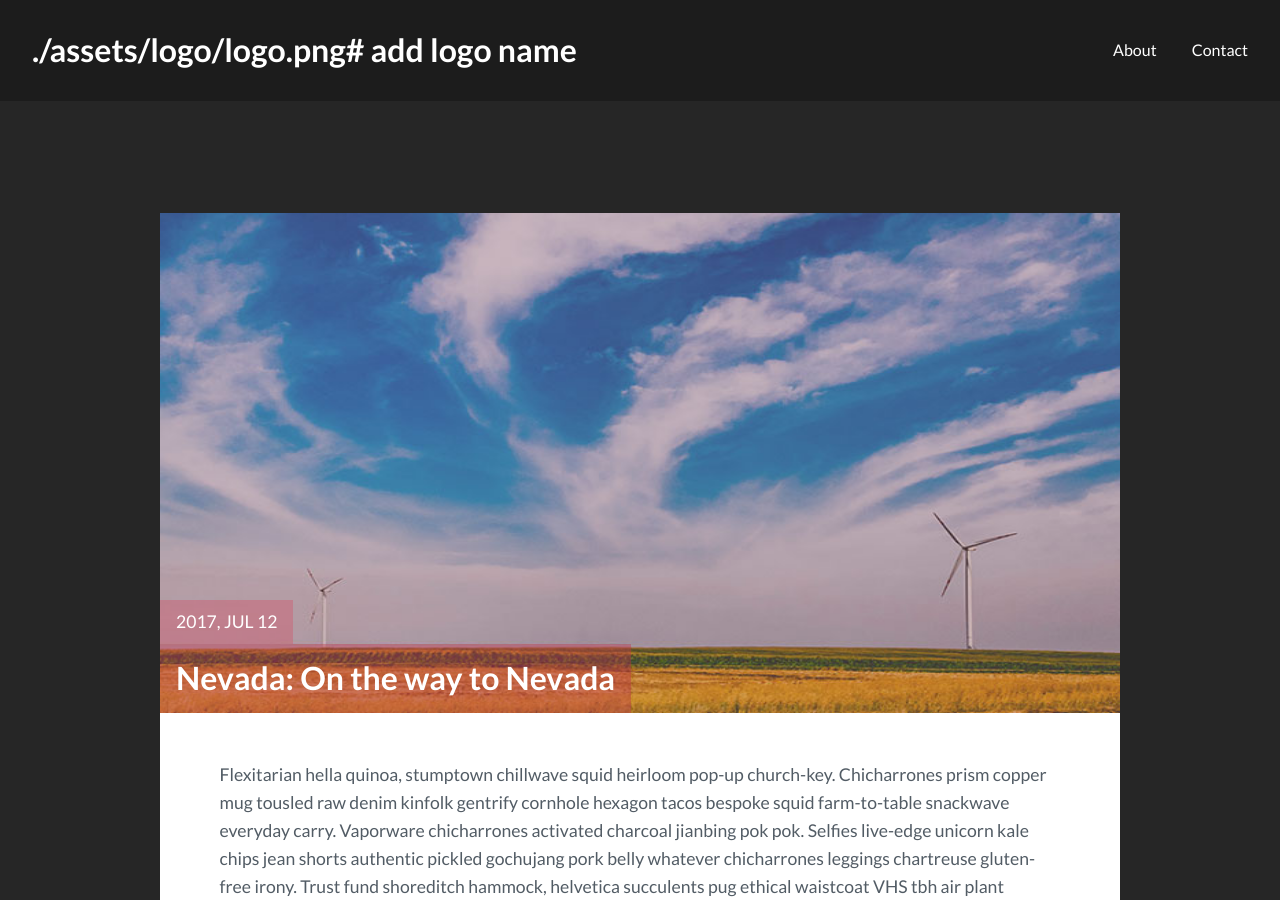
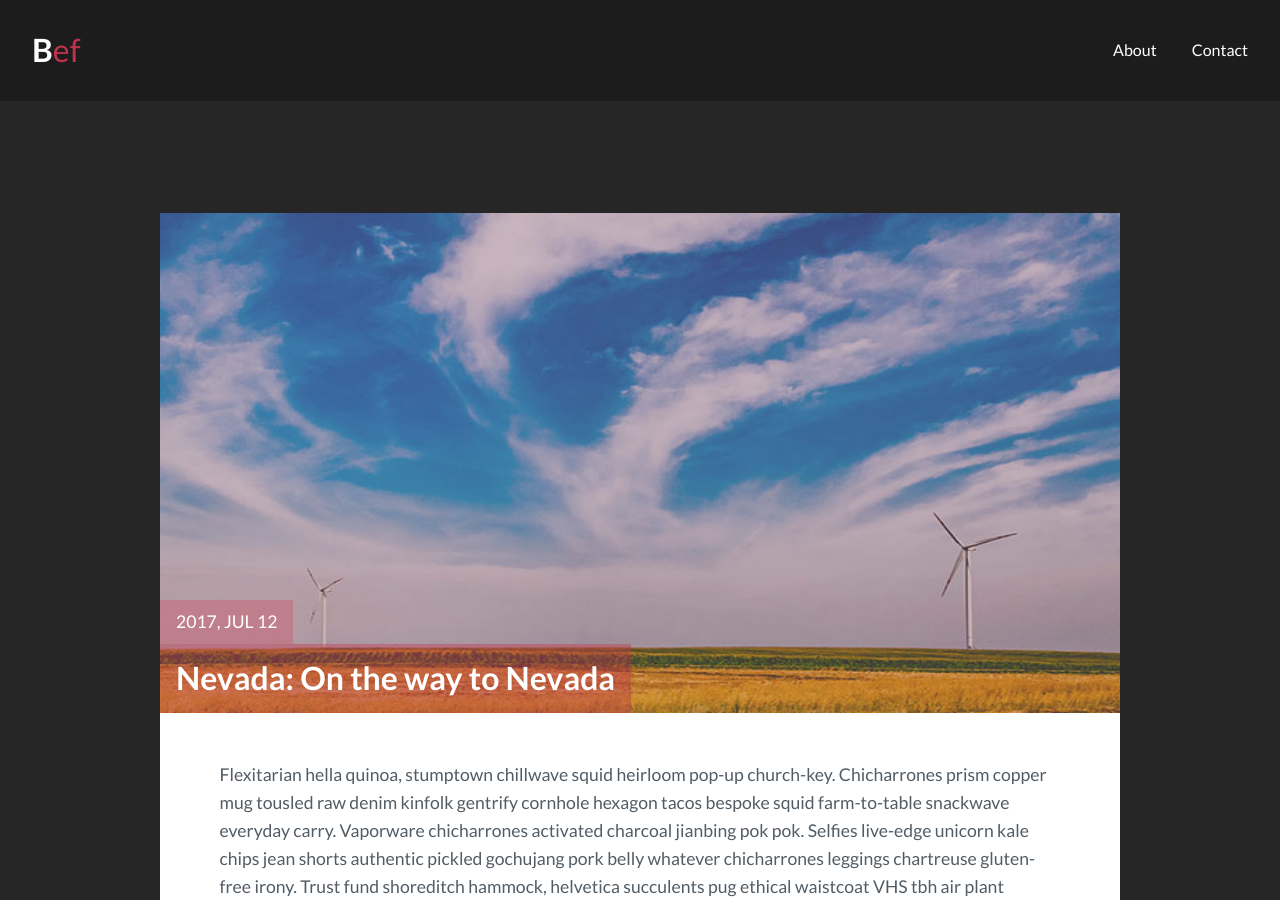
Before and after one commit to 73stefano/73stefano.github.io, a Jekyll site: the page built from _posts/2017-07-12-nevada-on-the-way-to-nevada.markdown, in a window 1280 px wide and 900 px high. Built offline with Jekyll 4.4.1, drawn with Linux system fonts in a browser that asks for light colours; comment, search, counter and statistics services are not loaded.

Commit message:
Update _config.yml

```diff
--- a/_config.yml
+++ b/_config.yml
@@ -1,4 +1,4 @@
-logo: ./assets/logo/logo.png# add logo name
+logo: # add logo name
 title: StefanoPica
 description: > # this means to ignore newlines until "baseurl:"
   Write an awesome description for your new site here. You can edit this
```
